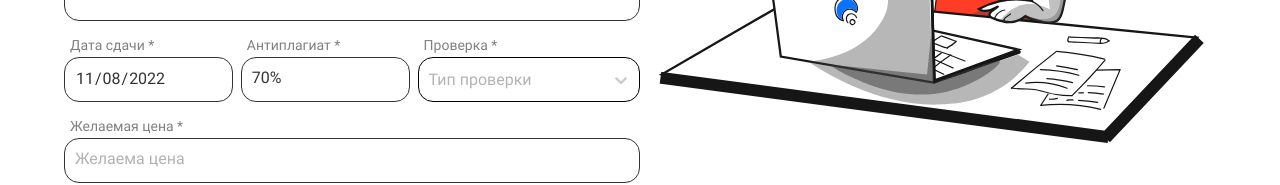
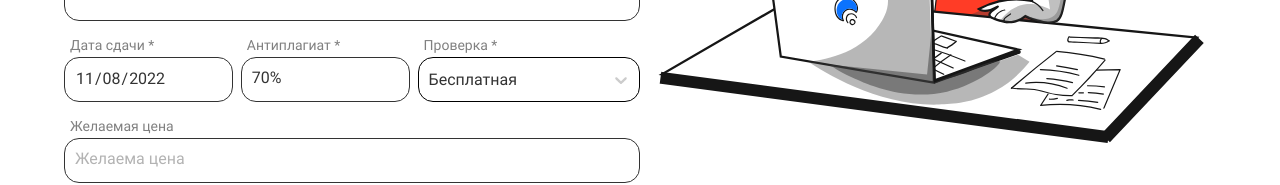
Before and after one commit to bezperesdach/bezperesdach_frontend, a Next.js app: page / in a window 1280 px wide. Shown: the part 573-758 px from the top of the page. Built offline with nearby package versions, Linux system fonts and the light colour scheme.

Commit message:
fix: antiPlagiarism proper init value expectedPrice not required

```diff
--- a/components/hero/hero.tsx
+++ b/components/hero/hero.tsx
@@ -26,7 +26,7 @@ const initialValue: IOrder = {
   description: "",
   dueDate: nextWeek().toLocaleDateString("en-CA"),
   originality: "70%",
-  antiPlagiarism: "Бесплатный",
+  antiPlagiarism: "Бесплатная",
   email: "",
   expectedPrice: "",
 };
@@ -287,7 +287,7 @@ export const Hero = () => {
                 </div>
 
                 <div className={styles["form-item"]} id={styles["form-item-due-date"]}>
-                  <label className={styles.label}>Желаемая цена *</label>
+                  <label className={styles.label}>Желаемая цена</label>
                   <div className={styles["input-container"]}>
                     <Field
                       className={styles.input}
```
